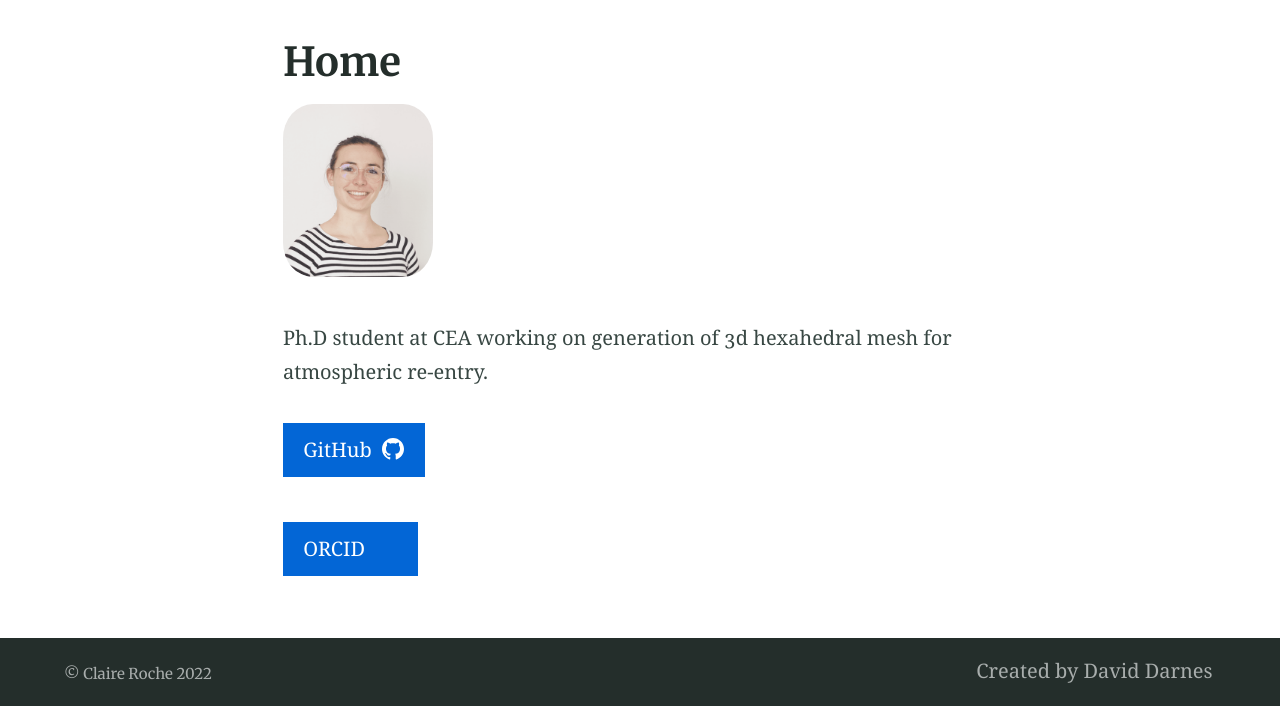
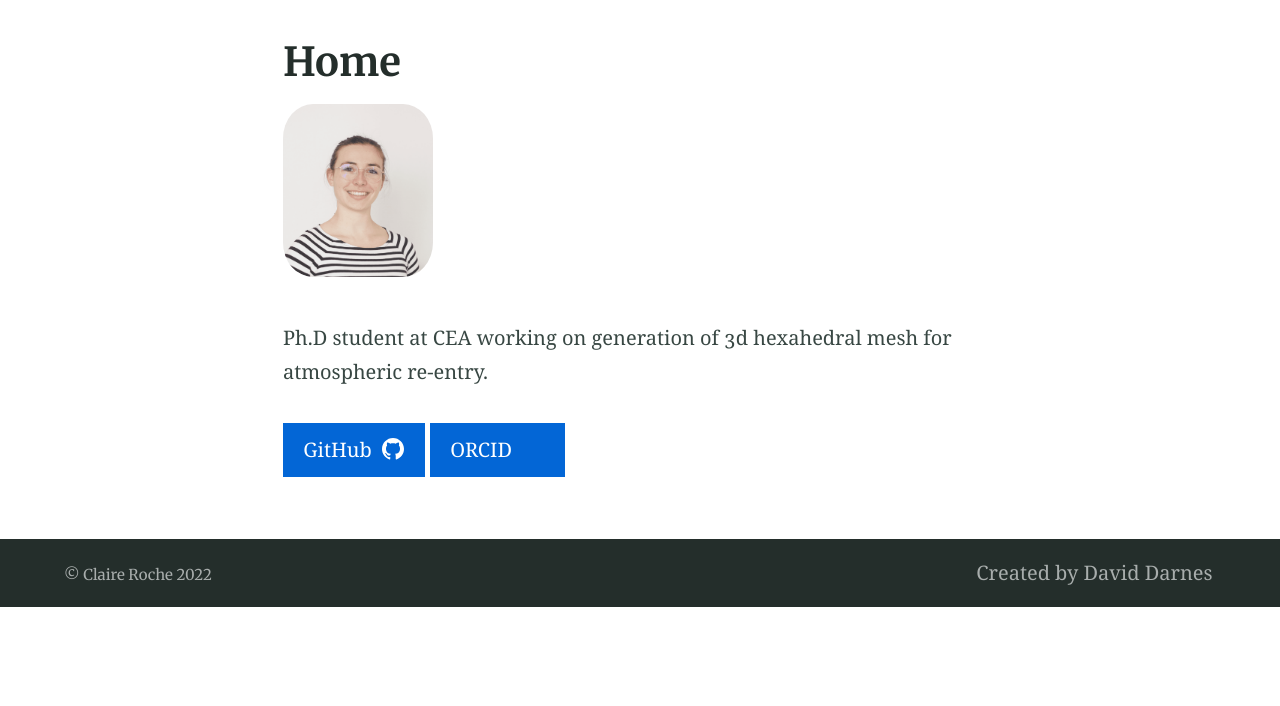
Before and after one commit to claireroche/claireroche.github.io, a Jekyll site: the page built from index.md, in a window 1280 px wide. Shown: the part 408-1114 px from the top of the page. Built offline with Jekyll 4.4.1, drawn with Linux system fonts in a browser that asks for light colours; after the commit the page ends 1015 px from its top, so only the background shows below that.

Commit message:
test include orcid

```diff
--- a/index.md
+++ b/index.md
@@ -13,6 +13,4 @@ excerpt: "Ph.D student at CEA working on generation of 3d hexahedral mesh for at
 
 Ph.D student at CEA working on generation of 3d hexahedral mesh for atmospheric re-entry.
 
-{% include button.html text="GitHub" icon="github" link="https://github.com/claireroche" color="#0366d6" %}
-
-{% include button.html text="ORCID" icon="orcid" link="https://github.com/claireroche" color="#0366d6" %}
+{% include button.html text="GitHub" icon="github" link="https://github.com/claireroche" color="#0366d6" %} {% include button.html text="ORCID" icon="/images/ID.png" link="https://github.com/claireroche" color="#0366d6" %}
```
